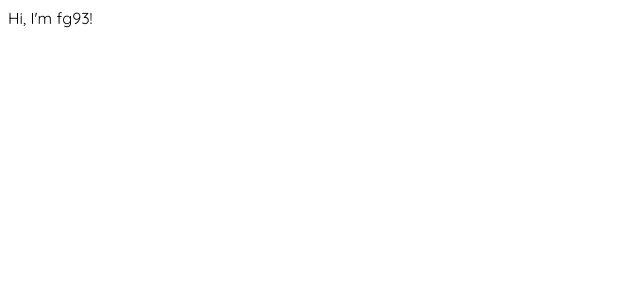
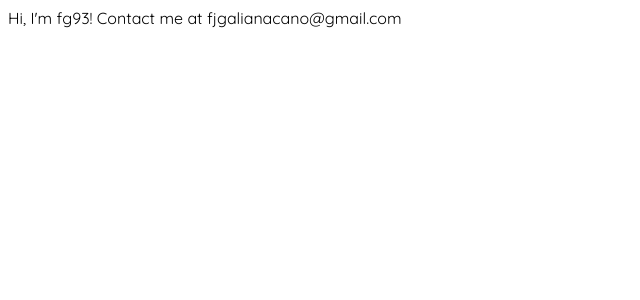
Before and after one commit to 4gustinDominguez/older-portfolio, a React app: page / in a window 1280 px wide. Shown: the top 300 px of the page, without its empty margins (0-640 px from the left). Built offline with nearby package versions, Linux system fonts and the light colour scheme.

Commit message:
master: modified message in app component

```diff
--- a/src/app.container.tsx
+++ b/src/app.container.tsx
@@ -9,7 +9,7 @@ export const App: React.FunctionComponent<AppProps> = () => (
     <ThemeProvider theme={theme}>
       <>
         <GlobalStyle />
-        <>{`Hi, I'm fg93!`}</>
+        <>{`Hi, I'm fg93! Contact me at fjgalianacano@gmail.com`}</>
       </>
     </ThemeProvider>
   </>
```
